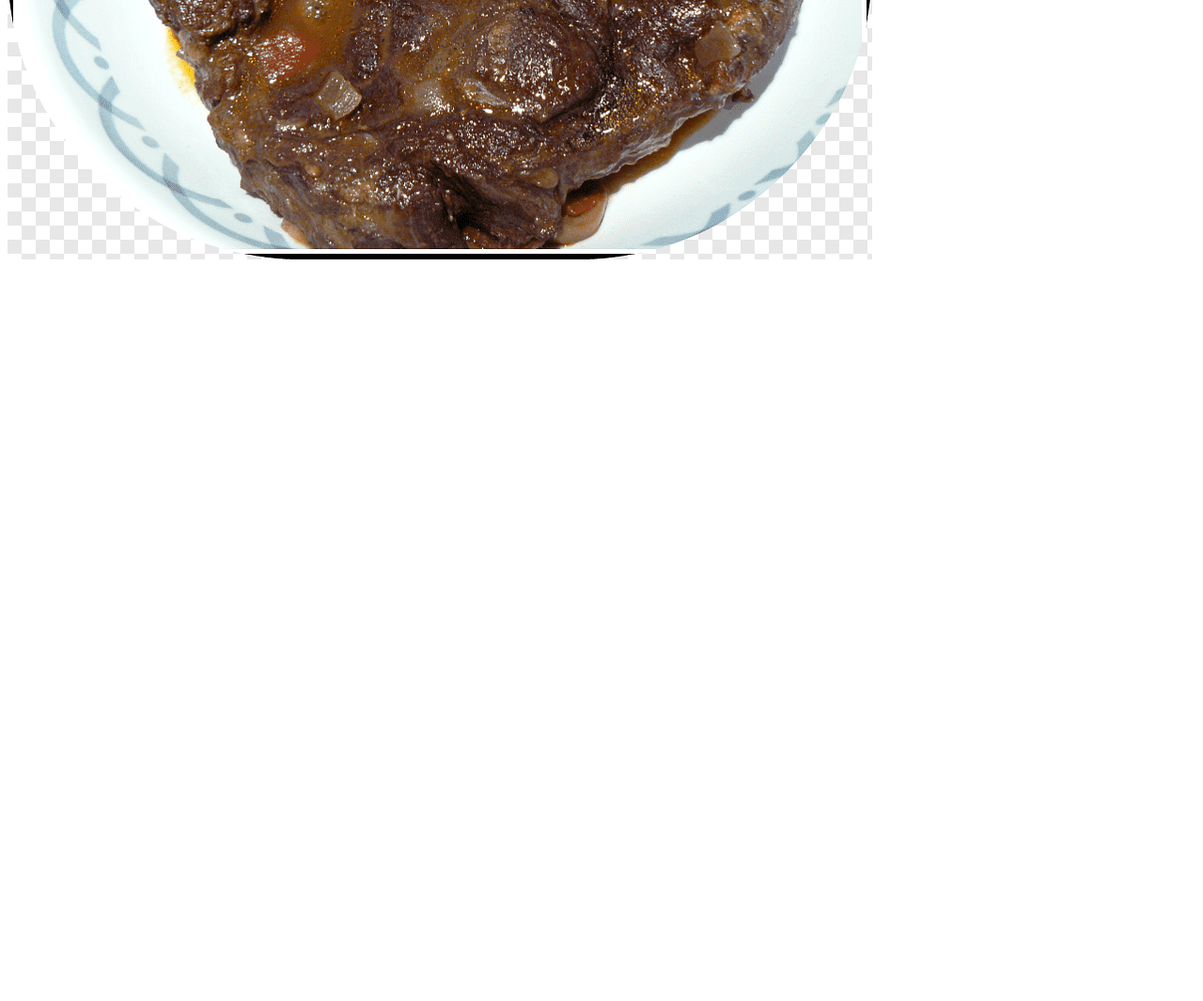
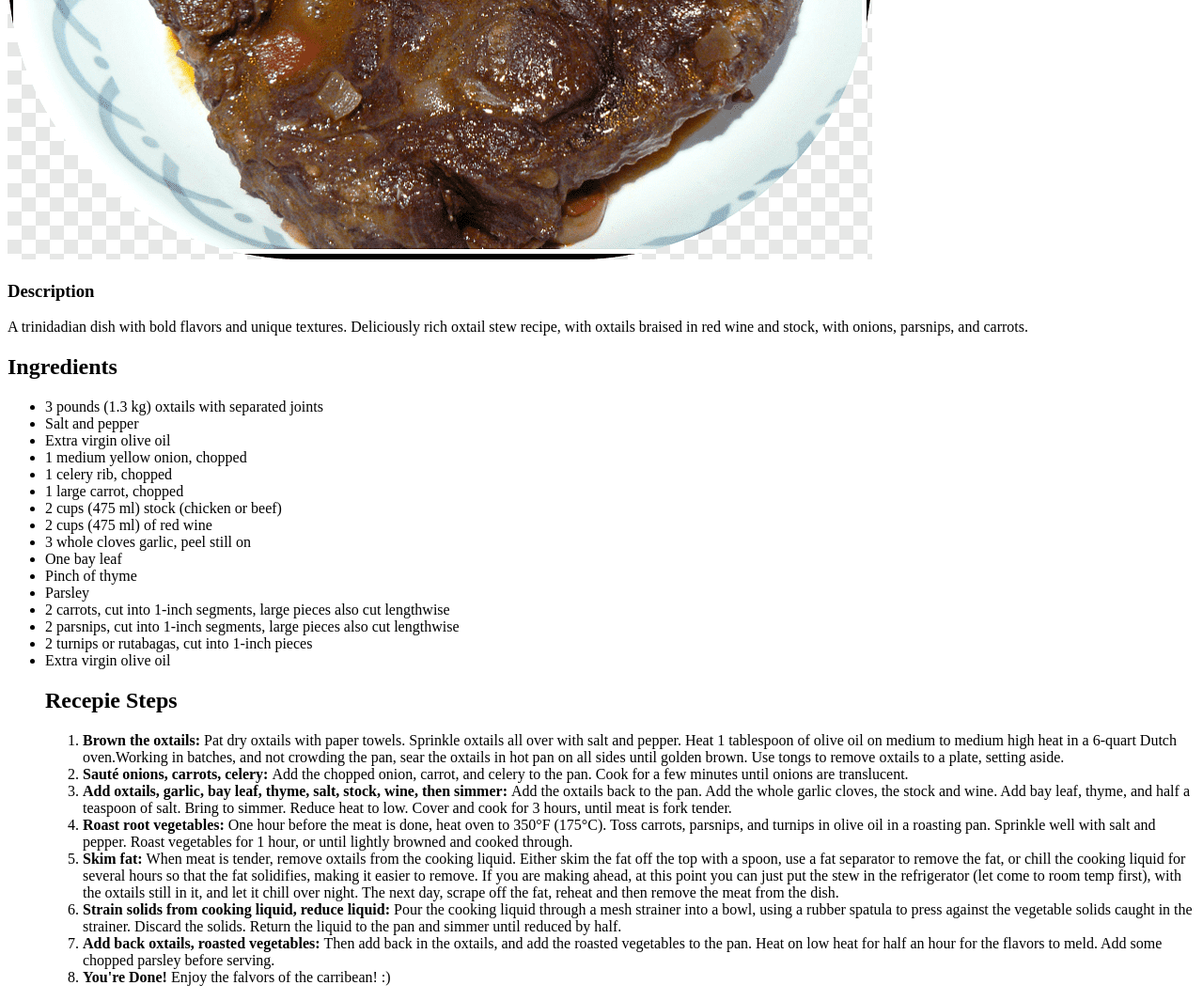
Before and after one commit to Pengwini/odinRecepies, a plain HTML site: page recepies/oxtailStew.html in a window 1280 px wide. Shown: the part 500-1565 px from the top of the page at 94% size. Before the commit the page ends 800 px from the top, so only its background shows below. Drawn offline with Linux system fonts and the light colour scheme.

Commit message:
fully functional oxtail stew page added.

```diff
--- a/recepies/oxtailStew.html
+++ b/recepies/oxtailStew.html
@@ -12,6 +12,67 @@
 
     <p>
         <img src="../img/oxtail stew.png" alt="oxtail">
+        <h3>Description</h3>
+        A trinidadian dish with bold flavors and unique textures. Deliciously rich oxtail stew recipe,
+        with oxtails braised in red wine and stock, with onions, parsnips, and carrots.
+    </p>
+
+    <p>
+        <h2> Ingredients </h2>
+
+        <ul>
+            <li> 3 pounds (1.3 kg) oxtails with separated joints </li>
+            <li> Salt and pepper </li>
+            <li> Extra virgin olive oil </li>
+            <li> 1 medium yellow onion, chopped </li>
+            <li> 1 celery rib, chopped </li>
+            <li> 1 large carrot, chopped </li>
+            <li> 2 cups (475 ml) stock (chicken or beef) </li>
+            <li> 2 cups (475 ml) of red wine </li>
+            <li> 3 whole cloves garlic, peel still on </li>
+            <li> One bay leaf </li>
+            <li> Pinch of thyme </li>
+            <li> Parsley </li>
+            <li> 2 carrots, cut into 1-inch segments, large pieces also cut lengthwise </li>
+            <li> 2 parsnips, cut into 1-inch segments, large pieces also cut lengthwise </li>
+            <li> 2 turnips or rutabagas, cut into 1-inch pieces </li>
+            <li>Extra virgin olive oil </li>
+
+
+    </p>
+
+    <p>
+        <h2> Recepie Steps</h2>
+
+        <ol>
+            <li> <strong> Brown the oxtails: </strong> Pat dry oxtails with paper towels. Sprinkle oxtails all over with salt and pepper.
+                Heat 1 tablespoon of olive oil on medium to medium high heat in a 6-quart Dutch oven.Working in batches, and not crowding the pan,
+                sear the oxtails in hot pan on all sides until golden brown. Use tongs to remove oxtails to a plate, setting aside. </li>
+
+            <li> <strong> Sauté onions, carrots, celery: </strong> Add the chopped onion, carrot, and celery to the pan. Cook for a few minutes until onions are translucent. </li>
+
+            <li> <strong> Add oxtails, garlic, bay leaf, thyme, salt, stock, wine, then simmer: </strong> Add the oxtails back to the pan.
+                Add the whole garlic cloves, the stock and wine. Add bay leaf, thyme, and half a teaspoon of salt. Bring to simmer.
+                Reduce heat to low. Cover and cook for 3 hours, until meat is fork tender. </li>
+
+            <li> <strong> Roast root vegetables: </strong> One hour before the meat is done, heat oven to 350°F (175°C).
+                Toss carrots, parsnips, and turnips in olive oil in a roasting pan. Sprinkle well with salt and pepper.
+                Roast vegetables for 1 hour, or until lightly browned and cooked through. </li>
+
+            <li> <strong> Skim fat: </strong> When meat is tender, remove oxtails from the cooking liquid. Either skim the fat off the top with a spoon,
+                use a fat separator to remove the fat, or chill the cooking liquid for several hours so that the fat solidifies, making it easier to remove.
+                If you are making ahead, at this point you can just put the stew in the refrigerator (let come to room temp first), with the oxtails still in it,
+                and let it chill over night. The next day, scrape off the fat, reheat and then remove the meat from the dish.</li>
+
+                <li> <strong> Strain solids from cooking liquid, reduce liquid: </strong> Pour the cooking liquid through a mesh strainer into a bowl,
+                    using a rubber spatula to press against the vegetable solids caught in the strainer. Discard the solids.
+                    Return the liquid to the pan and simmer until reduced by half.</li>
+
+                <li> <strong> Add back oxtails, roasted vegetables: </strong> Then add back in the oxtails, and add the roasted vegetables to the pan.
+                    Heat on low heat for half an hour for the flavors to meld. Add some chopped parsley before serving. </li>
+
+                    <li> <strong> You're Done! </strong> Enjoy the falvors of the carribean! :) </li>
+        </ol>
     </p>
 
 </body>
```
Also changed, not shown: index.html (+1 -0 lines).
